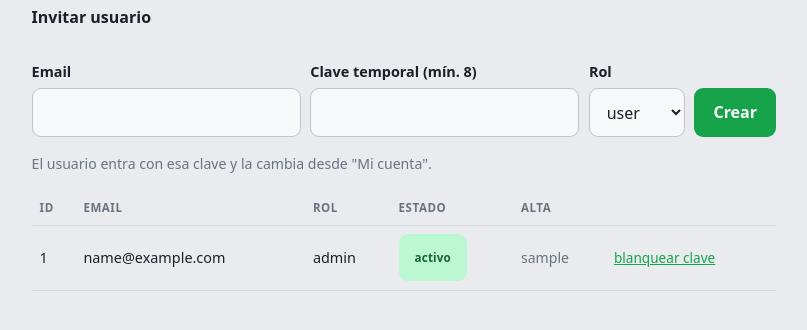
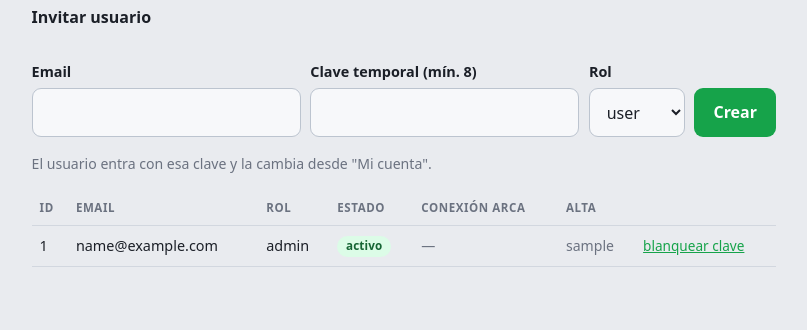
Before and after one commit to sergioseva/facturador-arca, a Flask app: page /admin/users in a window 1280 px wide. Shown: the part 171-501 px from the top of the page, without its empty margins (236-1043 px from the left). Run offline with Flask 3, Linux system fonts and the light colour scheme; the visitor is signed in with stand-in values (Sample User, id 1); data comes from the database, SQL or seed files in the repository; data that the repository does not hold is empty.

Commit message:
Onboarding: el cliente marca que hizo sus pasos en AFIP; el admin lo ve
- tenant_config suma cliente_marco_arca + arca_marcado_en (migración auto).
- Checkbox en el onboarding: el cliente marca que autorizó + creó el PV WS.
- Admin → Usuarios: columna "Conexión ARCA" (conectado / listo para tu paso 4 /
  esperando cliente) + aviso arriba con la cantidad que espera tu paso 4.

Co-Authored-By: Claude Opus 4.8 (1M context) <noreply@anthropic.com>

```diff
--- a/app.py
+++ b/app.py
@@ -326,10 +326,15 @@ def onboarding():
         elif not pv.isdigit():
             error = "El punto de venta debe ser un número."
         else:
-            db.upsert_tenant_config(
-                uid, cuit=cuit, punto_venta=int(pv), actividad=actividad or None,
+            marco = 1 if request.form.get("marco_arca") else 0
+            campos = dict(
+                cuit=cuit, punto_venta=int(pv), actividad=actividad or None,
                 razon_social=razon, concepto=int(concepto), entorno=entorno,
+                cliente_marco_arca=marco,
             )
+            if marco:
+                campos["arca_marcado_en"] = datetime.now(afip.AR_TZ).strftime("%d/%m/%Y %H:%M")
+            db.upsert_tenant_config(uid, **campos)
             try:
                 afip.verificar_delegacion(cuit, entorno, PLATFORM_CERT, PLATFORM_KEY, int(pv))
                 db.set_delegacion_ok(uid, 1)
@@ -437,7 +442,14 @@ def admin_users():
                 pw = secrets.token_urlsafe(9)
                 db.set_user_password(target, auth.hash_password(pw))
                 msg = f"Clave de {u['email']} reseteada. Clave temporal nueva: {pw}"
-    return render_template("admin_users.html", usuarios=db.list_users(), msg=msg, error=error)
+    usuarios = db.list_users_estado()
+    esperando = sum(
+        1 for u in usuarios
+        if u.get("cliente_marco_arca") and not u.get("delegacion_ok") and u["role"] != "admin"
+    )
+    return render_template(
+        "admin_users.html", usuarios=usuarios, esperando=esperando, msg=msg, error=error
+    )
 
 
 if __name__ == "__main__":
--- a/db.py
+++ b/db.py
@@ -114,6 +114,8 @@ CREATE TABLE IF NOT EXISTS tenant_config (
     categoria       TEXT DEFAULT '',
     delegacion_ok   INTEGER NOT NULL DEFAULT 0,
     onboarding_step INTEGER NOT NULL DEFAULT 0,
+    cliente_marco_arca INTEGER NOT NULL DEFAULT 0,
+    arca_marcado_en TEXT,
     created_at      TEXT NOT NULL
 )
 """
@@ -121,6 +123,7 @@ CREATE TABLE IF NOT EXISTS tenant_config (
 _TENANT_COLS = {
     "cuit", "punto_venta", "entorno", "concepto", "actividad",
     "razon_social", "categoria", "delegacion_ok", "onboarding_step",
+    "cliente_marco_arca", "arca_marcado_en",
 }
 
 
@@ -207,6 +210,12 @@ def init_db():
         conn.execute(_SCHEMA_USERS)
         conn.execute(_SCHEMA_TENANT)
         conn.execute(_SCHEMA_RECEPTORES)
+        # columnas nuevas de tenant_config (para DBs existentes)
+        tcols = _cols(conn, "tenant_config")
+        for col, ddl in (("cliente_marco_arca", "INTEGER NOT NULL DEFAULT 0"),
+                         ("arca_marcado_en", "TEXT")):
+            if col not in tcols:
+                conn.execute(f"ALTER TABLE tenant_config ADD COLUMN {col} {ddl}")
 
 
 # --- Config global (topes de categoría) -------------------------------------
@@ -264,6 +273,22 @@ def list_users():
     with _conn() as conn:
         rows = conn.execute(
             "SELECT id, email, role, activo, created_at FROM users ORDER BY id"
+        ).fetchall()
+        return [dict(r) for r in rows]
+
+
+def list_users_estado():
+    """Usuarios + estado de onboarding (delegación / marca del cliente)."""
+    init_db()
+    with _conn() as conn:
+        rows = conn.execute(
+            """
+            SELECT u.id, u.email, u.role, u.activo, u.created_at,
+                   t.cuit, t.punto_venta, t.delegacion_ok,
+                   t.cliente_marco_arca, t.arca_marcado_en
+            FROM users u LEFT JOIN tenant_config t ON t.user_id = u.id
+            ORDER BY u.id
+            """
         ).fetchall()
         return [dict(r) for r in rows]
 
--- a/templates/admin_users.html
+++ b/templates/admin_users.html
@@ -11,6 +11,11 @@
   .subnav { display: flex; gap: .5rem; margin-bottom: 1.2rem; }
   .subnav a { font-size: .9rem; padding: .4rem .8rem; border-radius: 8px; text-decoration: none; color: var(--muted); border: 1px solid var(--border); }
   .subnav a.active { background: var(--primary-soft); color: var(--primary); border-color: transparent; font-weight: 600; }
+  .aviso-paso4 { background: var(--warn-bg); color: var(--warn-fg); border: 1px solid var(--warn-fg); border-radius: var(--radius-sm); padding: .8rem 1rem; margin: 1rem 0; font-size: .92rem; }
+  .aviso-paso4 a { color: inherit; font-weight: 700; }
+  .badge.conok { background: var(--ok-bg); color: var(--ok-fg); }
+  .badge.espera { background: var(--warn-bg); color: var(--warn-fg); }
+  tr.row-espera { background: color-mix(in srgb, var(--warn-bg) 35%, transparent); }
 {% endblock %}
 {% block content %}
   <h1>👤 Usuarios</h1>
@@ -18,6 +23,9 @@
     <a href="{{ url_for('admin_users') }}" class="active">Usuarios</a>
     <a href="{{ url_for('admin_guia') }}">Guía de alta</a>
   </div>
+  {% if esperando %}
+  <div class="aviso-paso4">🔔 <b>{{ esperando }}</b> cliente{{ 's' if esperando != 1 }} marcó sus pasos en AFIP y espera que aceptes la delegación (tu <b>paso 4</b>). <a href="{{ url_for('admin_guia') }}">Ver guía →</a></div>
+  {% endif %}
   {% if msg %}<div class="ok" style="margin:1rem 0">{{ msg }}</div>{% endif %}
   {% if error %}<div class="error" style="margin:1rem 0">❌ {{ error }}</div>{% endif %}
 
@@ -35,14 +43,20 @@
   <p class="muted">El usuario entra con esa clave y la cambia desde "Mi cuenta".</p>
 
   <table>
-    <thead><tr><th>ID</th><th>Email</th><th>Rol</th><th>Estado</th><th>Alta</th><th></th></tr></thead>
+    <thead><tr><th>ID</th><th>Email</th><th>Rol</th><th>Estado</th><th>Conexión ARCA</th><th>Alta</th><th></th></tr></thead>
     <tbody>
       {% for u in usuarios %}
-      <tr>
+      <tr class="{{ 'row-espera' if u.cliente_marco_arca and not u.delegacion_ok and u.role != 'admin' }}">
         <td>{{ u.id }}</td>
         <td>{{ u.email }}</td>
         <td>{{ u.role }}</td>
-        <td>{% if u.activo %}<span class="badge ok" style="background:#bbf7d0;color:#166534">activo</span>{% else %}<span class="badge err" style="background:#fecaca;color:#991b1b">inactivo</span>{% endif %}</td>
+        <td>{% if u.activo %}<span class="badge conok">activo</span>{% else %}<span class="badge" style="background:var(--err-bg);color:var(--err-fg)">inactivo</span>{% endif %}</td>
+        <td>
+          {% if u.role == 'admin' %}<span class="muted">—</span>
+          {% elif u.delegacion_ok %}<span class="badge conok">✅ conectado</span>
+          {% elif u.cliente_marco_arca %}<span class="badge espera">🔔 listo para tu paso 4</span>{% if u.arca_marcado_en %}<br><small class="muted">marcó {{ u.arca_marcado_en }}</small>{% endif %}
+          {% else %}<span class="muted">⏳ esperando al cliente</span>{% endif %}
+        </td>
         <td class="muted">{{ u.created_at[0:10] }}</td>
         <td>
           <form method="post" class="inline">
--- a/templates/onboarding.html
+++ b/templates/onboarding.html
@@ -76,6 +76,12 @@
         </select>
       </div>
     </div>
+    <label style="display:flex; gap:.6rem; align-items:flex-start; margin-top:1.3rem; font-weight:500; cursor:pointer">
+      <input type="checkbox" name="marco_arca" value="1" style="width:auto; margin-top:.25rem; flex-shrink:0" {{ 'checked' if cfg.cliente_marco_arca }}>
+      <span>Ya completé mis pasos en AFIP: <b>autoricé el computador fiscal</b> de la plataforma y <b>creé el punto de venta Web Service</b>.
+      <br><span class="muted">Esto le avisa al administrador para que habilite la conexión.</span></span>
+    </label>
+
     <button type="submit" id="btn-verif" style="margin-top:1.2rem">Guardar y verificar conexión</button>
   </form>
 
```
